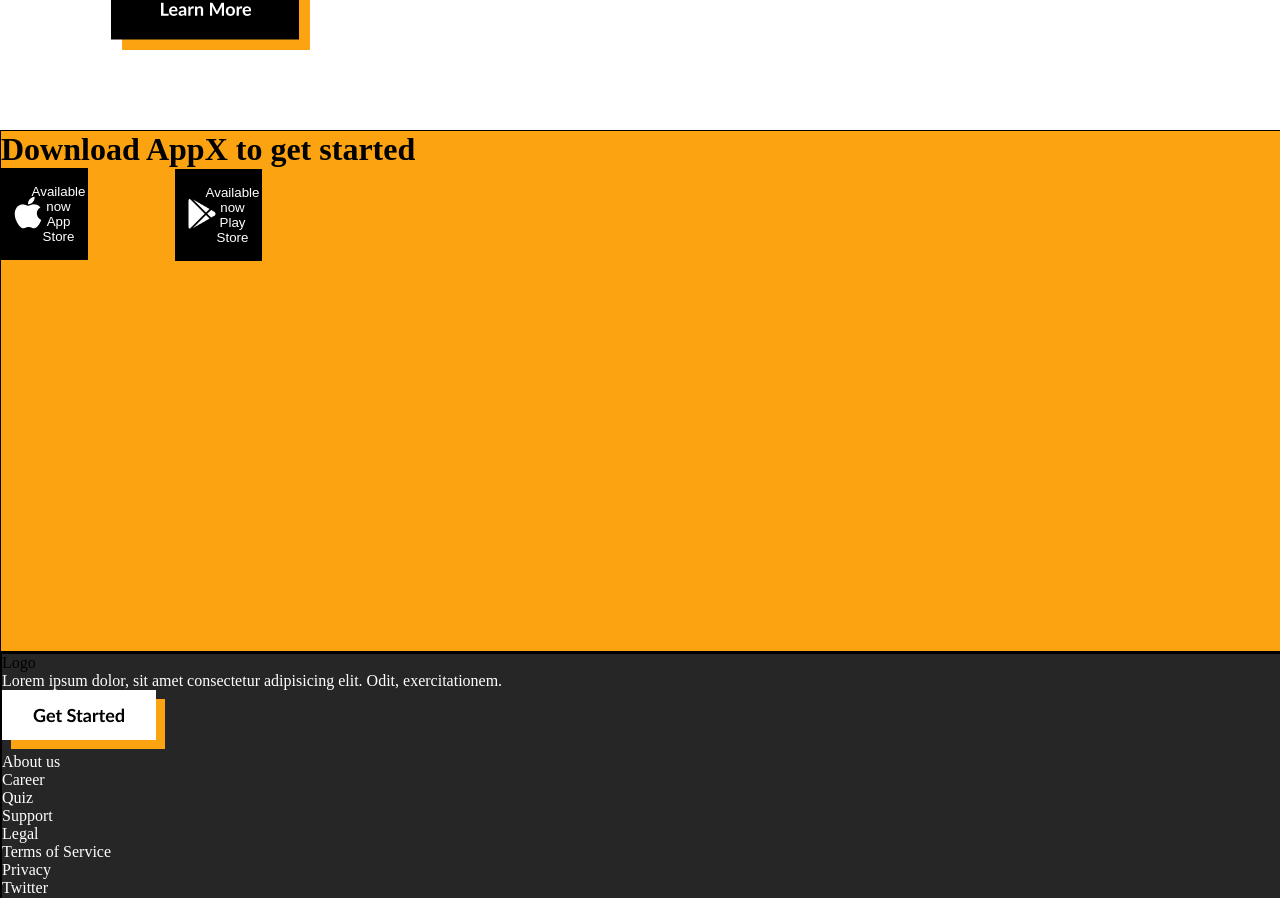
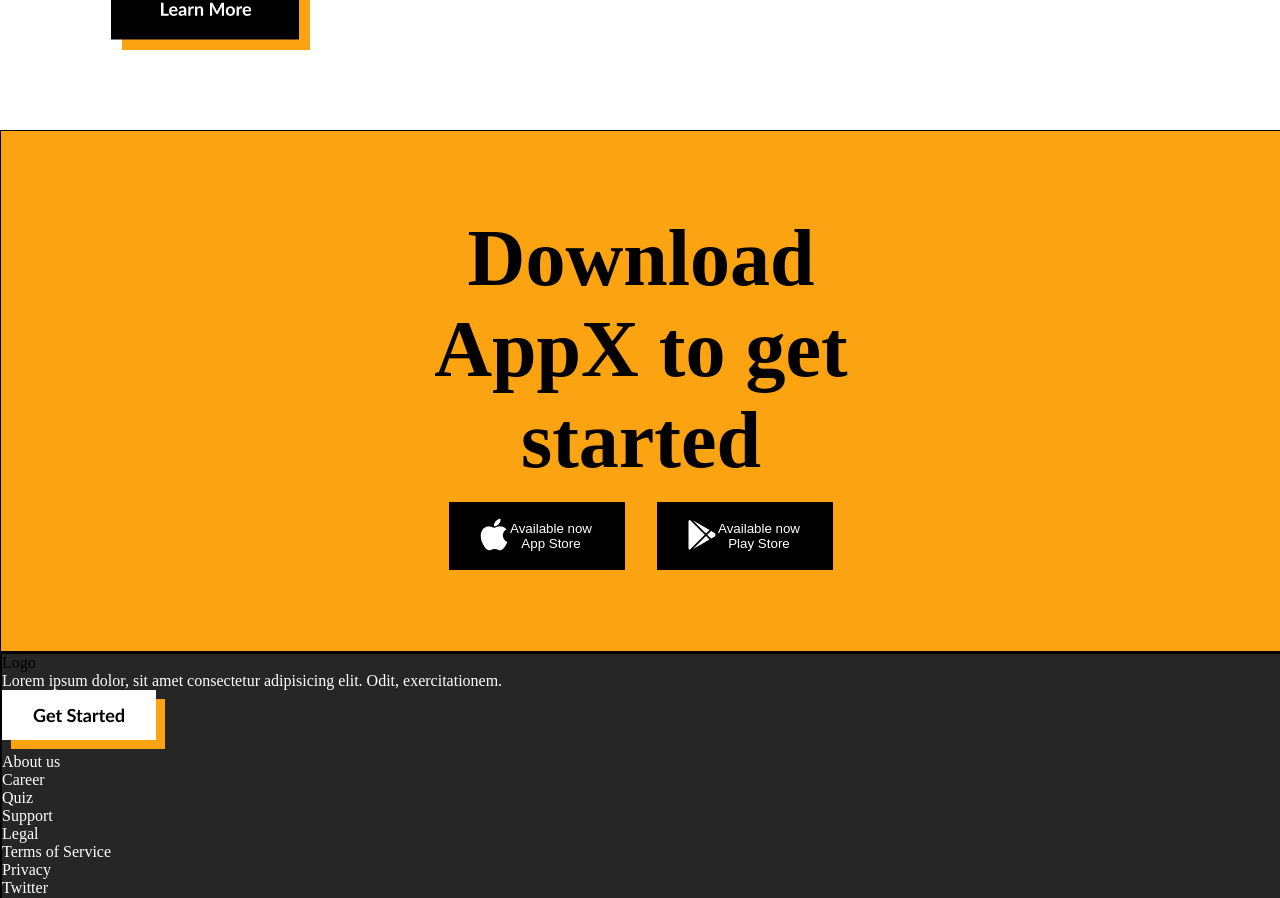
Before and after one commit to Pasiphique/AppLandingPage, a React (Vite) app in the folder appLandingPage/: page / in a window 1280 px wide. Shown: the part 4400-5298 px from the top of the page. Built offline with nearby package versions, Linux system fonts and the light colour scheme.

Commit message:
finished basic styling for download section

```diff
--- a/appLandingPage/src/App.css
+++ b/appLandingPage/src/App.css
@@ -122,7 +122,7 @@ button{
     padding:1rem;
 }
 .btn-hero:hover{
-    border:.150rem solid #FCA311;
+    border: 2px solid whitesmoke;
 }
 .btn-hero:first-child{
     margin-right: 2rem;
@@ -193,7 +193,7 @@ button{
     font-size: var(--sectionsHeaderfontsize);
     font-family: var(--herofontfamily);
     width:100%;
-    height: 50%;
+    height: 30%;
     font-weight: 500;
 }
 .more-info{
@@ -304,6 +304,23 @@ button{
     width: 100%;
     border:1px solid black;
     height: 65vh;
+    display: flex;
+    justify-content: center;
+    align-items: center;
+    flex-direction: column;
+}
+.download h1{
+    font-size: 5rem;
+    width: 40%;
+    text-align: center;
+    margin-bottom: 1rem;
+}
+.download-btn{
+    width: 30%;
+    display: flex;
+}
+.download button{
+    width: 50%;
 }
 footer{
     width: 100%;
--- a/appLandingPage/src/areas/Download.jsx
+++ b/appLandingPage/src/areas/Download.jsx
@@ -5,8 +5,11 @@ export default function Download(){
     return(
         <div className="download orangebg">
             <h1>Download AppX to get started</h1>
-            <button><Available source={apple} store="App"/></button>
-            <button><Available source={playstore} store="Play"/></button>
+            <div className='download-btn'>
+                <Available source={apple} store="App"/>
+                <Available source={playstore} store="Play"/>
+            </div>
+
         </div>
     )
 }
```
